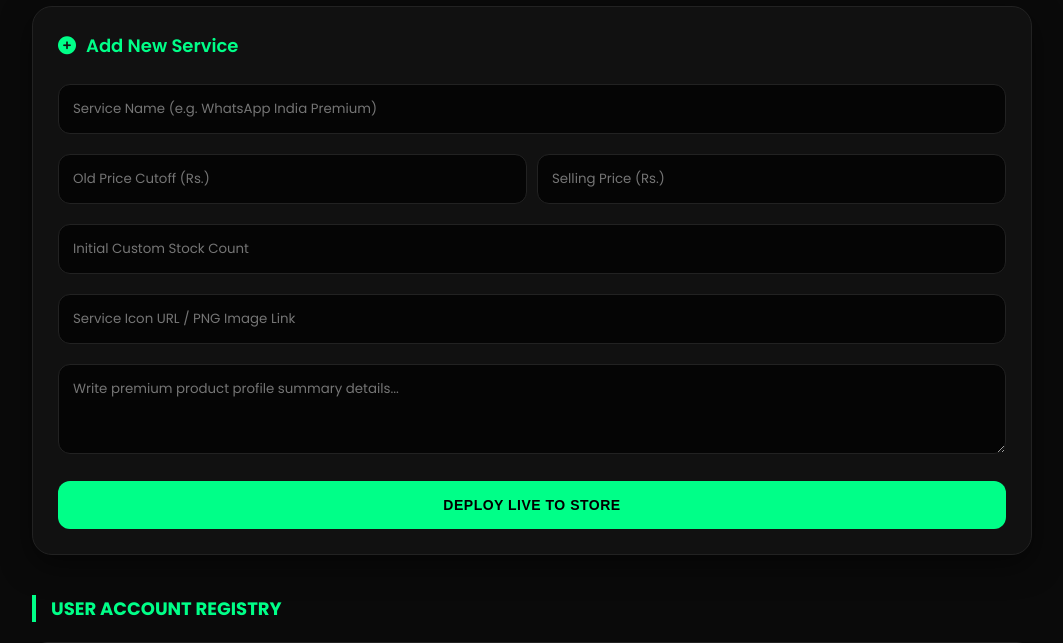
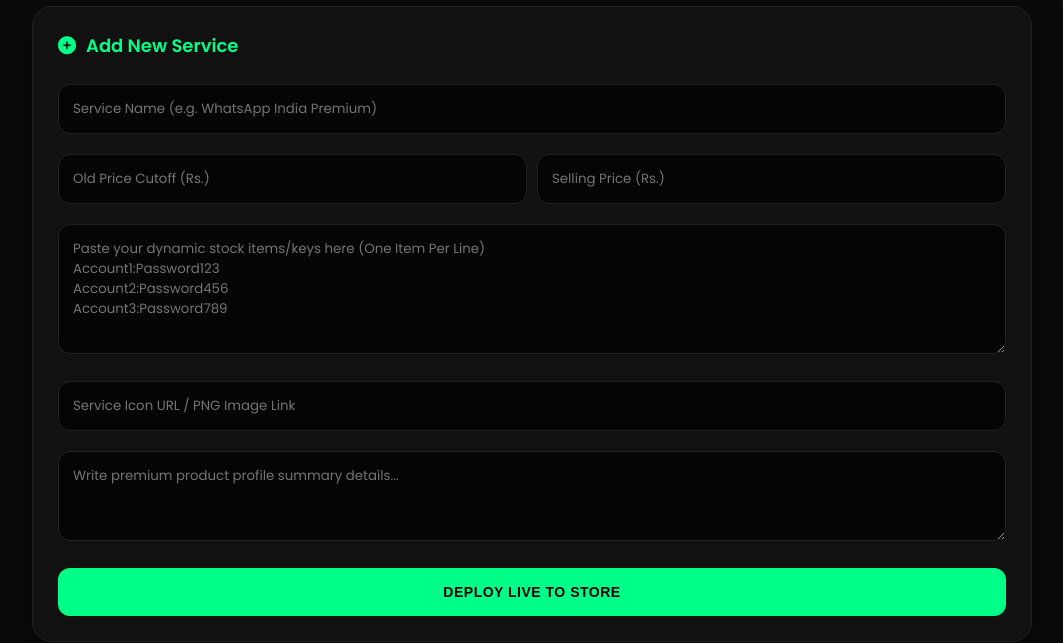
Before and after one commit to syedashariblaptop-hassan/asharib-otp-store, a Flask app: page /admin in a window 1280 px wide. Shown: the part 885-1528 px from the top of the page, without its empty margins (108-1171 px from the left). Run offline with Flask 3, Linux system fonts and the light colour scheme; the visitor is signed in with stand-in values (Sample User, id 1); some libraries are stand-ins or nearby versions.

Commit message:
Update admin.html

```diff
--- a/templates/admin.html
+++ b/templates/admin.html
@@ -214,7 +214,7 @@
                     <input type="number" name="old_price" value="{{ edit_product.old_price }}" placeholder="Old Price Display (Rs.)" required>
                     <input type="number" name="price" value="{{ edit_product.price }}" placeholder="Selling Price (Rs.)" required>
                 </div>
-                <input type="number" name="stock" value="{{ edit_product.stock }}" placeholder="Stock Tracker Value" required>
+                <textarea name="keys" rows="5" placeholder="Paste your dynamic stock items/keys here (One Item Per Line)&#10;Key1&#10;Key2&#10;Key3">{{ edit_product.keys }}</textarea>
                 <input type="text" name="pic" value="{{ edit_product.pic }}" placeholder="Product Image CDN URL" required>
                 <textarea name="desc" rows="3" placeholder="Write premium product profile summary details..." required>{{ edit_product.desc }}</textarea>
                 <button type="submit" class="btn-upload">UPDATE SERVICE CHANGES</button>
@@ -228,7 +228,7 @@
                     <input type="number" name="old_price" placeholder="Old Price Cutoff (Rs.)" required>
                     <input type="number" name="price" placeholder="Selling Price (Rs.)" required>
                 </div>
-                <input type="number" name="stock" placeholder="Initial Custom Stock Count" required>
+                <textarea name="keys" rows="5" placeholder="Paste your dynamic stock items/keys here (One Item Per Line)&#10;Account1:Password123&#10;Account2:Password456&#10;Account3:Password789"></textarea>
                 <input type="text" name="pic" placeholder="Service Icon URL / PNG Image Link" required>
                 <textarea name="desc" rows="3" placeholder="Write premium product profile summary details..." required></textarea>
                 <button type="submit" class="btn-upload">DEPLOY LIVE TO STORE</button>
@@ -285,7 +285,7 @@
         <div>
             <strong style="color: #fff; font-weight: 600; font-size: 14px;">{{ p.name }}</strong>
             <div style="font-size: 12px; color: #777; margin-top: 3px;">
-                Price: <span style="color: #00ff88; font-weight: bold;">Rs. {{ p.price }}</span> | Stock: <span style="color: #aaa;">{{ p.stock }}</span>
+                Price: <span style="color: #00ff88; font-weight: bold;">Rs. {{ p.price }}</span> | Stock Remaining: <span style="color: #61e8a2; font-weight: bold;">{{ p.stock }} items</span>
             </div>
         </div>
         <div style="display: flex; gap: 18px; align-items: center;">
```
